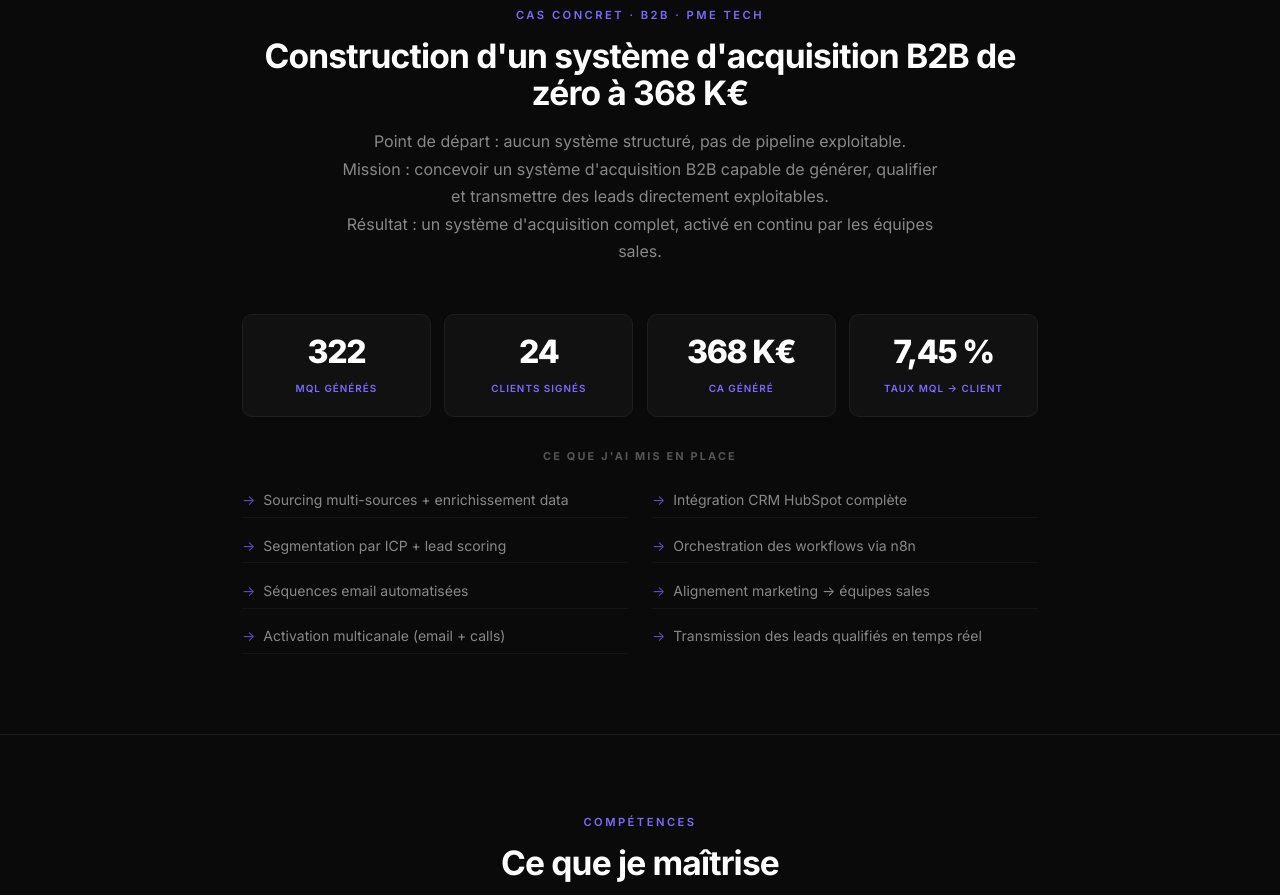
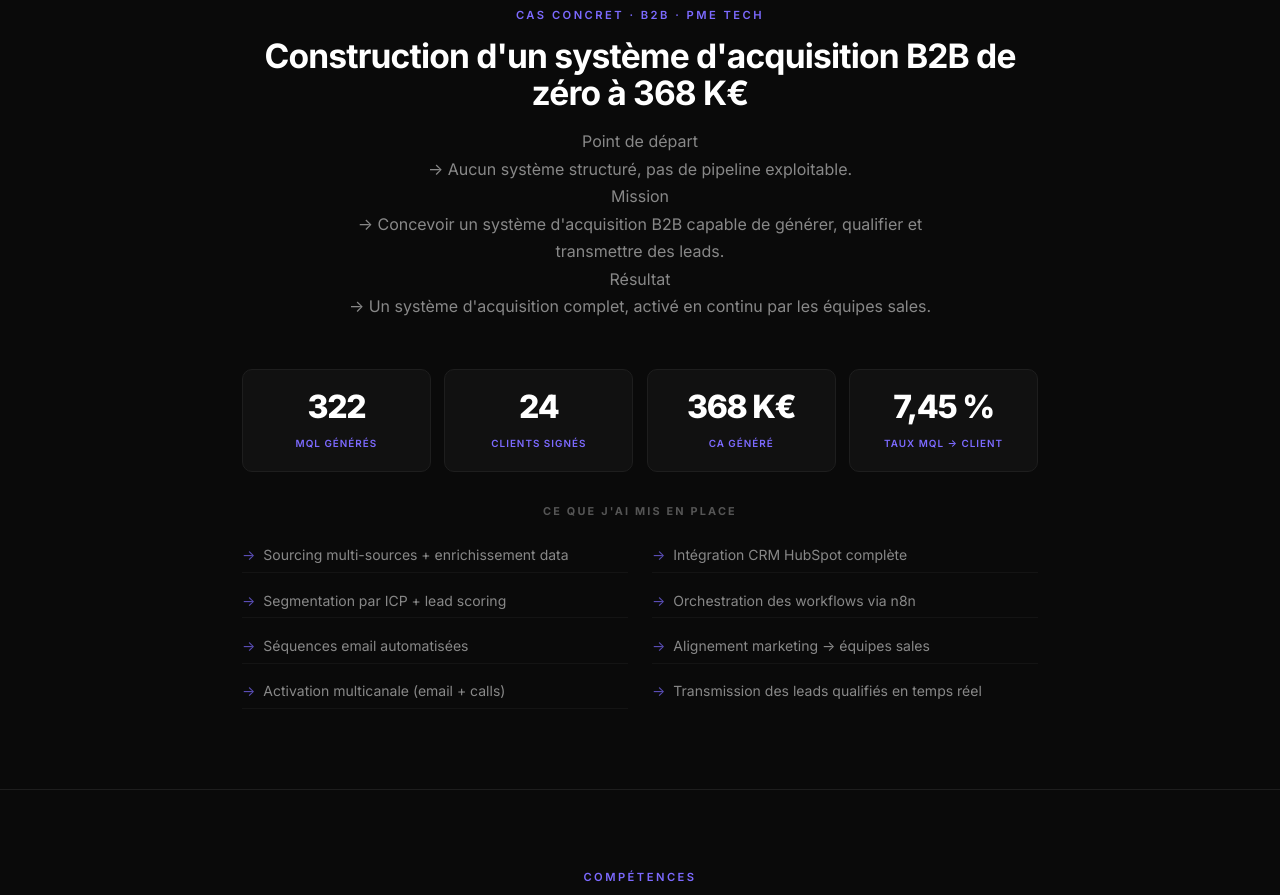
Before and after one commit to Alexandre-Pineau-Poupelin/alexandre-growth-landing, a plain HTML site: page index.html in a window 1280 px wide. Shown: the part 1420-2315 px from the top of the page. Drawn offline with Linux system fonts and the light colour scheme.

Commit message:
Update text bis

```diff
--- a/index.html
+++ b/index.html
@@ -486,7 +486,7 @@
   <div class="container">
     <span class="section-label">Cas concret · B2B · PME Tech</span>
     <h2>Construction d'un système d'acquisition B2B de zéro à 368 K€</h2>
-    <p class="section-desc">Point de départ : aucun système structuré, pas de pipeline exploitable.<br>Mission : concevoir un système d'acquisition B2B capable de générer, qualifier et transmettre des leads directement exploitables.<br>Résultat : un système d'acquisition complet, activé en continu par les équipes sales.</p>
+    <p class="section-desc">Point de départ<br>→ Aucun système structuré, pas de pipeline exploitable.<br>Mission<br>→ Concevoir un système d'acquisition B2B capable de générer, qualifier et transmettre des leads.<br>Résultat<br>→ Un système d'acquisition complet, activé en continu par les équipes sales.</p>
 
     <div class="metrics">
       <div class="metric">
```
